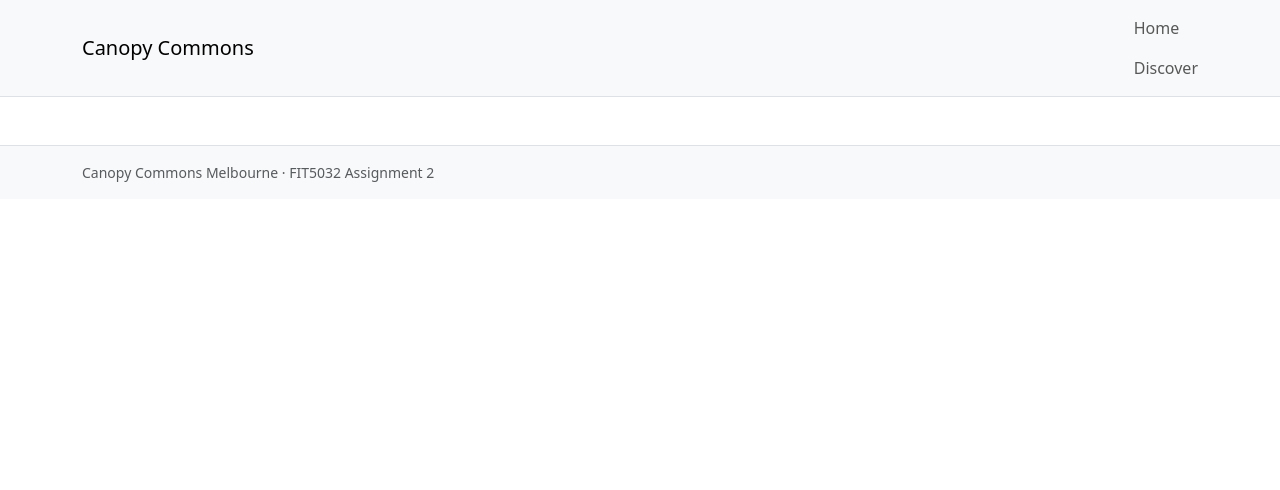
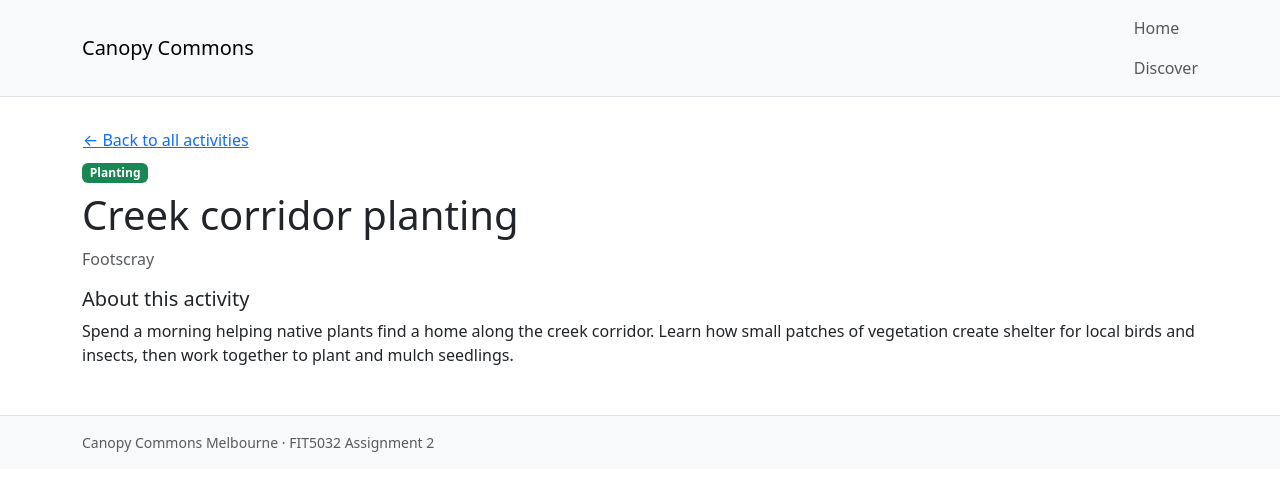
Before and after one commit to pseudo-overlord/canopy-commons-5032, a Vue app in the folder a2/: page /opportunities/creek-corridor-planting in a window 1280 px wide. Shown: the top 490 px of the page. Built offline with nearby package versions, Linux system fonts and the light colour scheme.

Commit message:
feat(a2): add activity details page
Add a route with an id parameter, find the matching activity and link to it from each card.

```diff
--- a/a2/src/components/OpportunityCard.vue
+++ b/a2/src/components/OpportunityCard.vue
@@ -14,5 +14,10 @@ defineProps({
         Beginners welcome
       </p>
     </div>
+    <div class="card-footer bg-white border-top-0">
+      <RouterLink :to="`/opportunities/${opportunity.id}`" class="btn btn-primary btn-sm">
+        View details
+      </RouterLink>
+    </div>
   </div>
 </template>
--- a/a2/src/router.js
+++ b/a2/src/router.js
@@ -1,10 +1,12 @@
 import { createRouter, createWebHistory } from "vue-router";
 import HomeView from "./views/HomeView.vue";
 import DiscoverView from "./views/DiscoverView.vue";
+import OpportunityView from "./views/OpportunityView.vue";
 
 const routes = [
   { path: "/", name: "Home", component: HomeView },
   { path: "/discover", name: "Discover", component: DiscoverView },
+  { path: "/opportunities/:id", name: "Opportunity", component: OpportunityView },
 ];
 
 const router = createRouter({
--- /dev/null
+++ b/a2/src/views/OpportunityView.vue
@@ -0,0 +1,28 @@
+<script setup>
+import { computed, onMounted } from "vue";
+import { useRoute } from "vue-router";
+import { useOpportunities } from "../composables/useOpportunities.js";
+
+const route = useRoute();
+const { opportunities, loadOpportunities } = useOpportunities();
+
+// Find the activity whose id matches the one in the address bar.
+const opportunity = computed(() =>
+  opportunities.value.find((item) => item.id === route.params.id),
+);
+
+onMounted(loadOpportunities);
+</script>
+
+<template>
+  <RouterLink to="/discover" class="btn btn-link ps-0">&larr; Back to all activities</RouterLink>
+
+  <div v-if="opportunity">
+    <span class="badge text-bg-success mb-2">{{ opportunity.activityType }}</span>
+    <h1>{{ opportunity.title }}</h1>
+    <p class="text-muted">{{ opportunity.suburb }}</p>
+
+    <h2 class="h5">About this activity</h2>
+    <p>{{ opportunity.description }}</p>
+  </div>
+</template>
```
